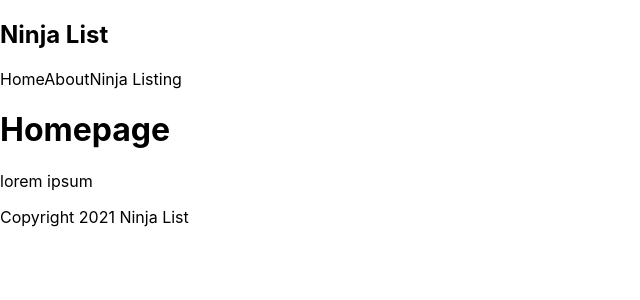
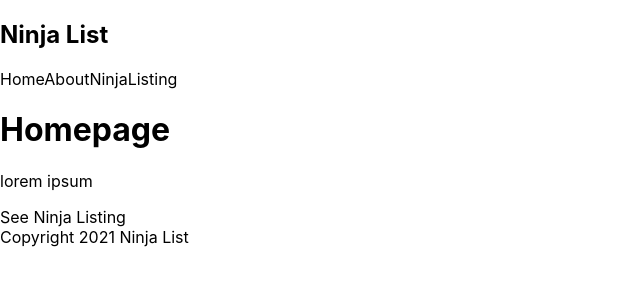
Before and after one commit to Rillwz/ninjalist-nextjs, a Next.js app: page / in a window 1280 px wide. Shown: the top 300 px of the page, without its empty margins (0-640 px from the left). Built offline with nearby package versions, Linux system fonts and the light colour scheme.

Commit message:
Linking between pages

```diff
--- a/comps/Navbar.js
+++ b/comps/Navbar.js
@@ -1,12 +1,14 @@
+import Link from 'next/link'
+
 const Navbar = () => {
     return (
         <nav>
             <div className="logo">
                 <h1>Ninja List</h1>
             </div>
-            <a>Home</a>
-            <a>About</a>
-            <a>Ninja Listing</a>
+            <Link href="/"><a>Home</a></Link>
+            <Link href="/about"><a>About</a></Link>
+            <Link href="/ninjas"><a>NinjaListing</a></Link>
         </nav>
       );
 }
--- a/pages/index.js
+++ b/pages/index.js
@@ -2,6 +2,7 @@ import Head from "next/head";
 import Navbar from "../comps/Navbar";
 import Footer from "../comps/Footer";
 import styles from "../styles/Home.module.css";
+import Link from "next/link";
 
 export default function Home() {
   return (
@@ -9,6 +10,9 @@ export default function Home() {
       <Navbar />
       <h1>Homepage</h1>
       <p>lorem ipsum</p>
+      <Link href="/ninjas">
+        <a href="/ninjas">See Ninja Listing</a>
+      </Link>
       <Footer />
     </div>
   );
```
